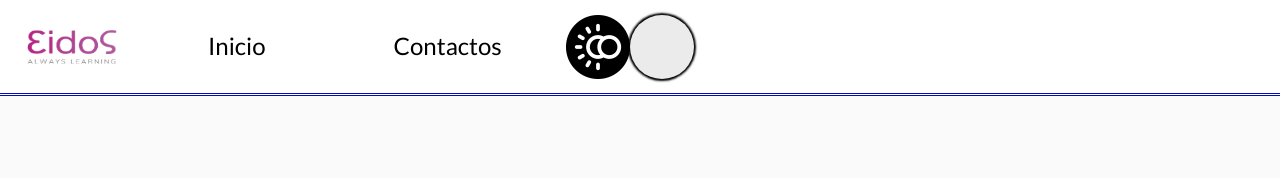
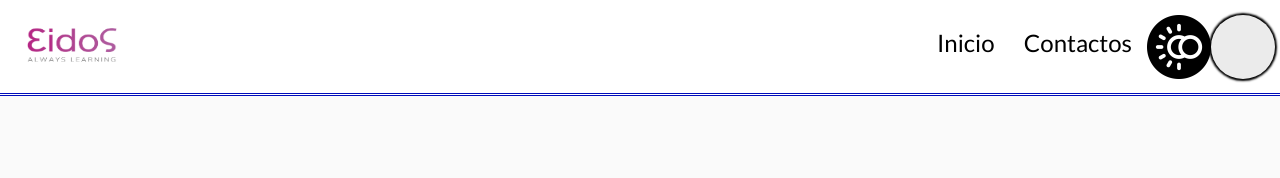
Before and after one commit to CarlosMatuVale/Proyecto-Final, a plain HTML site: page index.html in a window 1280 px wide. Shown: the top 178 px of the page. Drawn offline with Linux system fonts and the light colour scheme.

Commit message:
arreglos finales

```diff
--- a/css/styles.css
+++ b/css/styles.css
@@ -68,6 +68,8 @@ header {
     align-items: center;
     border-bottom: double;
     border-color: rgb(0, 12, 187);
+    justify-content: space-between;
+    padding-right: 12%;
 
     width: 100%;
     height: 12vh;
@@ -77,16 +79,27 @@ header {
 	position: fixed;
 }
 
+#botonHeader {
+    display: flex;
+    flex-direction: row;
+}
+
 #logo {
-    height: 10vh;
-    width: 18vh;
+    height: 8vh;
+    width: 14vh;
     margin:0%;
     background-color: white;
 }
 
 header a {
-    margin: 5%;
-    font-size: 3vh;
+    margin-top: 5%;
+    margin-left: 0%;
+    padding: 4%;
+    border-radius: 20%;
+    font-size: 2vh;
+    &.active{
+        background: rgba(175, 89, 158, 0.3);
+    }
 }
 
 /* Cambio de modo día a modo nocturno y viceversa */
@@ -103,6 +116,7 @@ header a {
     display: flex;
     outline: none;
     max-height: 8vh;
+
     &::after{
         content: "";
         display: block;
@@ -256,12 +270,31 @@ p {
 
 /* ------------------------------- MediaQueries -------------------------------------- */
 @media (min-width: 1200px) {
+
+    header {
+        padding-right: 5%;
+    }
+
+    #logo {
+        height: 10vh;
+        width: 18vh;
+        margin:0%;
+        background-color: white;
+    }
+
+    header a {
+        margin-top: 0%;
+        padding: 5%;
+        border-radius: 20%;
+        font-size: 3vh;
+        &.active{
+            background: rgba(175, 89, 158, 0.3);
+        }
+    }
+
     #begin {
         display: flex;
         flex-direction: row;
-        /* justify-content: center;
-        align-items: center;
-        text-align: center; */
     }
 
     #contenedorSemblanza, #semblanza {
@@ -277,8 +310,14 @@ p {
         min-height: 70vh;
     }
 
-    #social, #contact {
+    #social {
+        padding-top: 12vh;
+    }
+
+    #contact {
         padding-top: 2%;
         margin-top: 5%;
     }
+
+
 }
--- a/index.html
+++ b/index.html
@@ -19,14 +19,18 @@
 
     <!-- ///////////// ANCLAS CON CONTACTOS E INICIO /////////////// -->
     <header>
+        <div>
             <img id="logo" src="img/Logo.png">
+        </div>
+        <div id="botonHeader">
             <a href="#begin"> Inicio </a>
             <a href="#contact"> Contactos </a>
             <button class="switch" id="switch" >
                 <span><img id = "cambioModo" src="img/modoNoche.png"></span>
                 <span><img id = "cambioModo" src="img/modoDia.png"></span>
             </button>
-        <!-- <img id = "cambioModo" src="img/modoNoche.png"> -->
+        </div>
+
     </header>
 
     <!-- ////////////// CONTENIDO DE LA PÁGINA //////////////////// -->
--- a/js/funcion.js
+++ b/js/funcion.js
@@ -1,6 +1,7 @@
 const botonSw = document.querySelector("#switch");
 const descarga = document.querySelector(".boton");
 const fotoPersonal = document.querySelector("#foto");
+const colorBoton = document.querySelectorAll("a");
 
 // Funcionalidad para activar el modo nocturno
 botonSw.addEventListener("click", () => {
```
Lines whose indentation alone changed are shown as unchanged.
